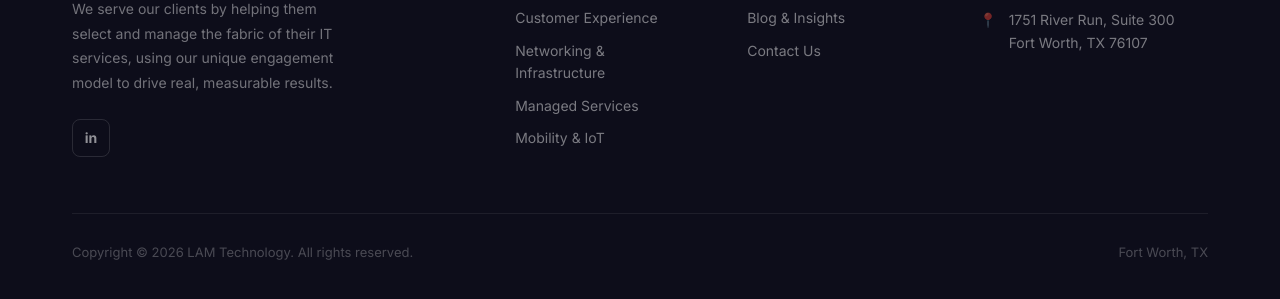
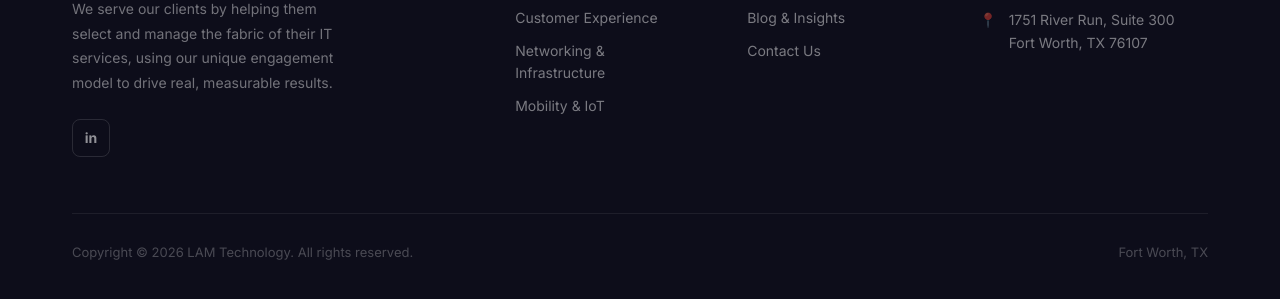
Before and after one commit to lesleykingsley/lam-technology-website, a plain HTML site: page index.html in a window 1280 px wide. Shown: the part 7228-7527 px from the top of the page. Drawn offline with Linux system fonts and the light colour scheme.

Commit message:
Remove Managed Services from footer Practice Areas

```diff
--- a/index.html
+++ b/index.html
@@ -313,7 +313,7 @@
 <footer id="footer"><div class="container">
 <div class="ft">
 <div><div class="fli"><img src="LAM Logo Transparent.png" alt="LAM Technology"/></div><p class="fde">We serve our clients by helping them select and manage the fabric of their IT services, using our unique engagement model to drive real, measurable results.</p><div class="fso"><a href="https://www.linkedin.com/company/584936" target="_blank" rel="noopener">in</a></div></div>
-<div><div class="fct">Practice Areas</div><div class="flk"><a href="/cybersecurity.html">Cybersecurity &amp; Risk</a><a href="/practice-areas/customer-experience-digital-engagement/">Customer Experience</a><a href="/infrastructure-insight.html">Networking &amp; Infrastructure</a><a href="#cta">Managed Services</a><a href="#cta">Mobility &amp; IoT</a></div></div>
+<div><div class="fct">Practice Areas</div><div class="flk"><a href="/cybersecurity.html">Cybersecurity &amp; Risk</a><a href="/practice-areas/customer-experience-digital-engagement/">Customer Experience</a><a href="/infrastructure-insight.html">Networking &amp; Infrastructure</a><a href="#cta">Mobility &amp; IoT</a></div></div>
 <div><div class="fct">Company</div><div class="flk"><a href="/about-lam/">About LAM</a><a href="#blog">Blog &amp; Insights</a><a href="/contact/">Contact Us</a></div></div>
 <div><div class="fct">Contact Us</div><div class="fcr">&#128222; <a href="tel:8174844522">(817) 484-4522</a></div><div class="fcr">&#128205; <span>1751 River Run, Suite 300<br>Fort Worth, TX 76107</span></div></div>
 </div>
```
